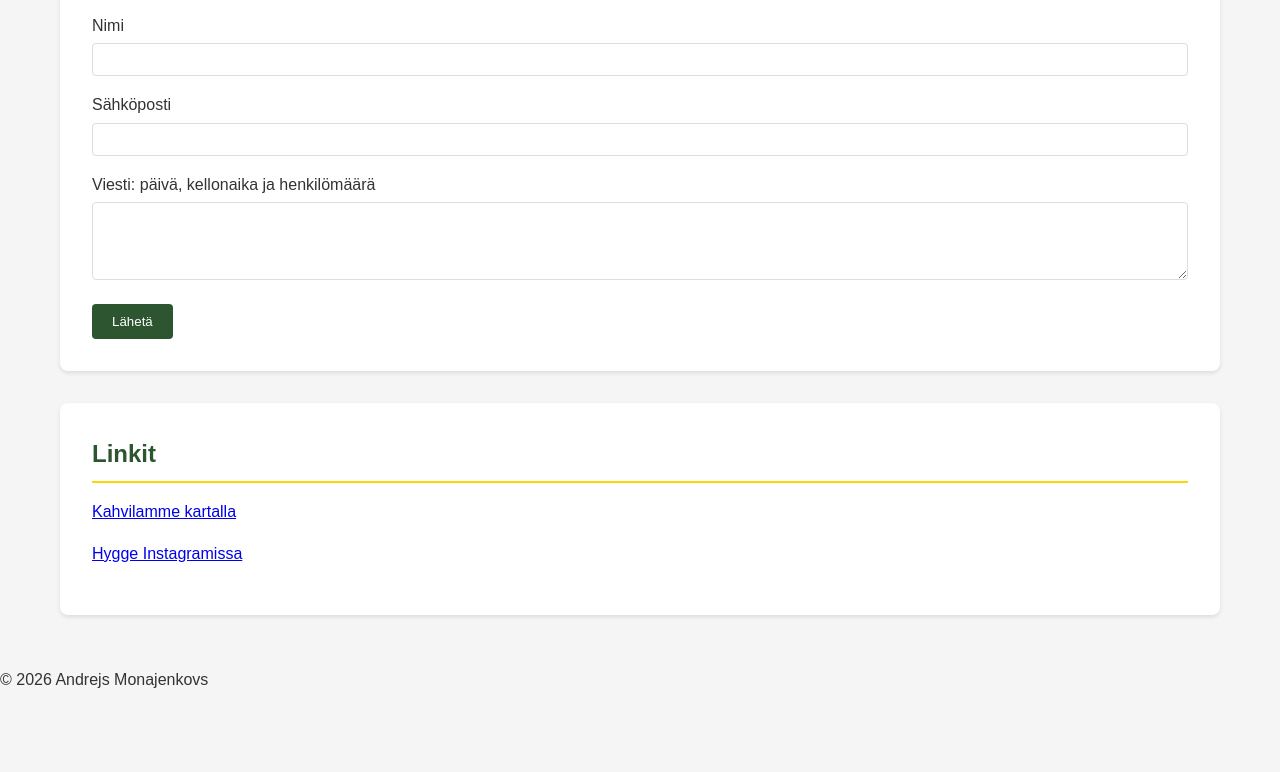
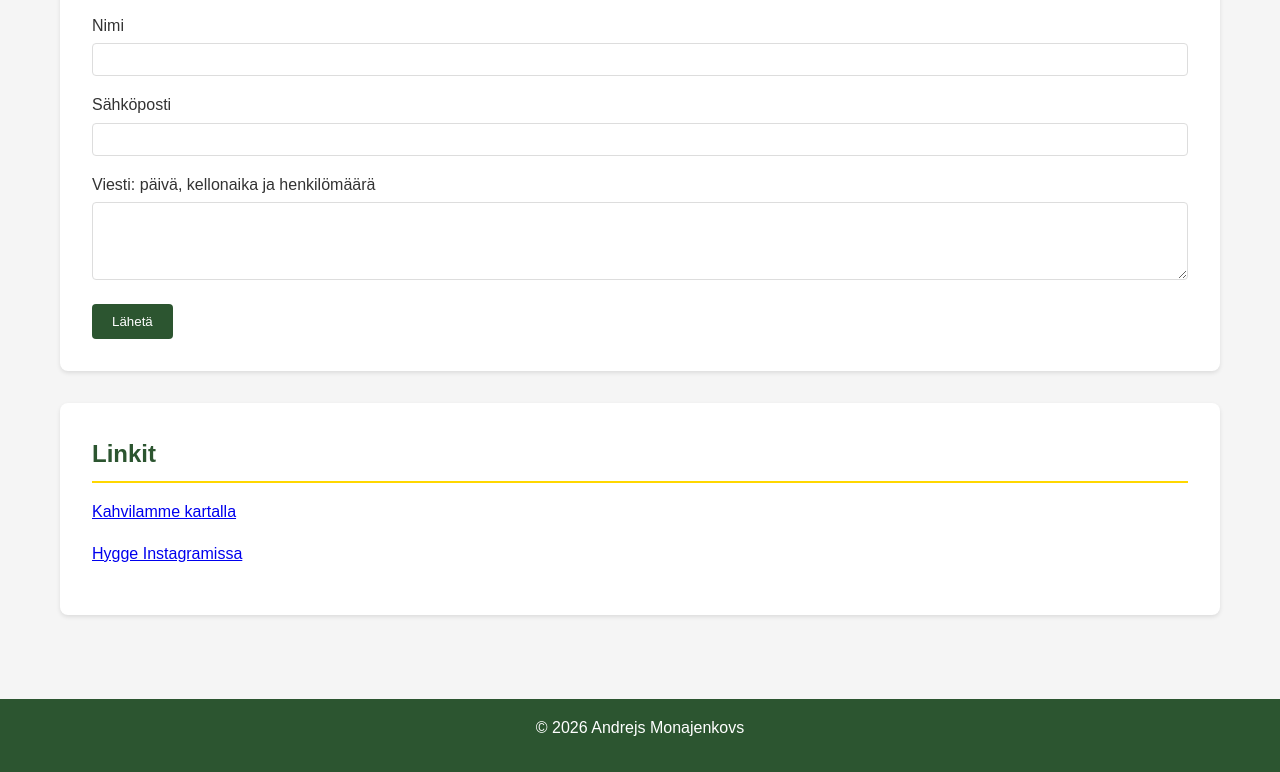
Before and after one commit to amonajen/html-harjoitukset, a plain HTML site: page kahvila/index.html in a window 1280 px wide. Shown: the part 3624-4396 px from the top of the page. Before the commit the page ends 4332 px from the top, so only its background shows below. Drawn offline with Linux system fonts and the light colour scheme.

Commit message:
Lisää alatunnisteen tyylit

```diff
--- a/kahvila/tyyli.css
+++ b/kahvila/tyyli.css
@@ -106,3 +106,11 @@ label {
 .nappi:hover {
     background-color: #1a4121;
 }
+
+#footer {
+    background-color: #2C5530;
+    color: #fff;
+    text-align: center;
+    padding: 1rem;
+    margin-top: 2rem;
+}
```
